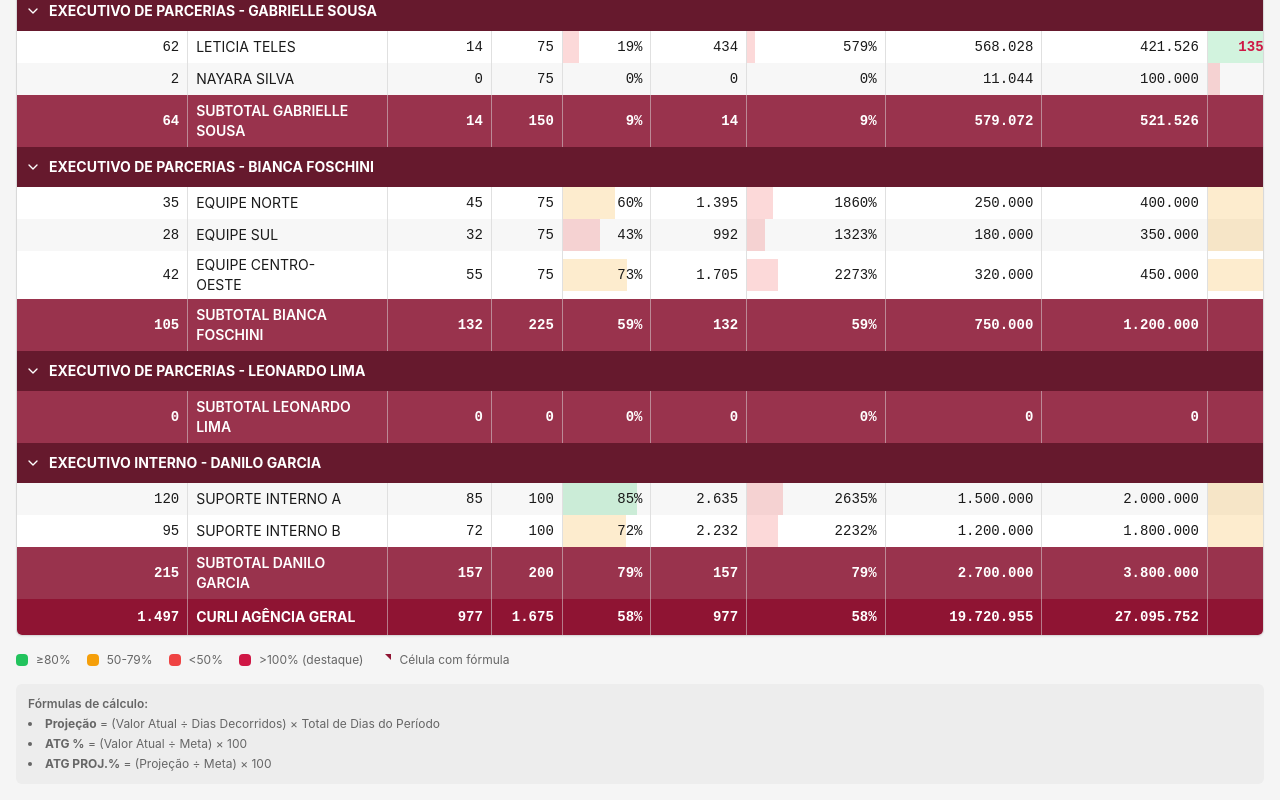
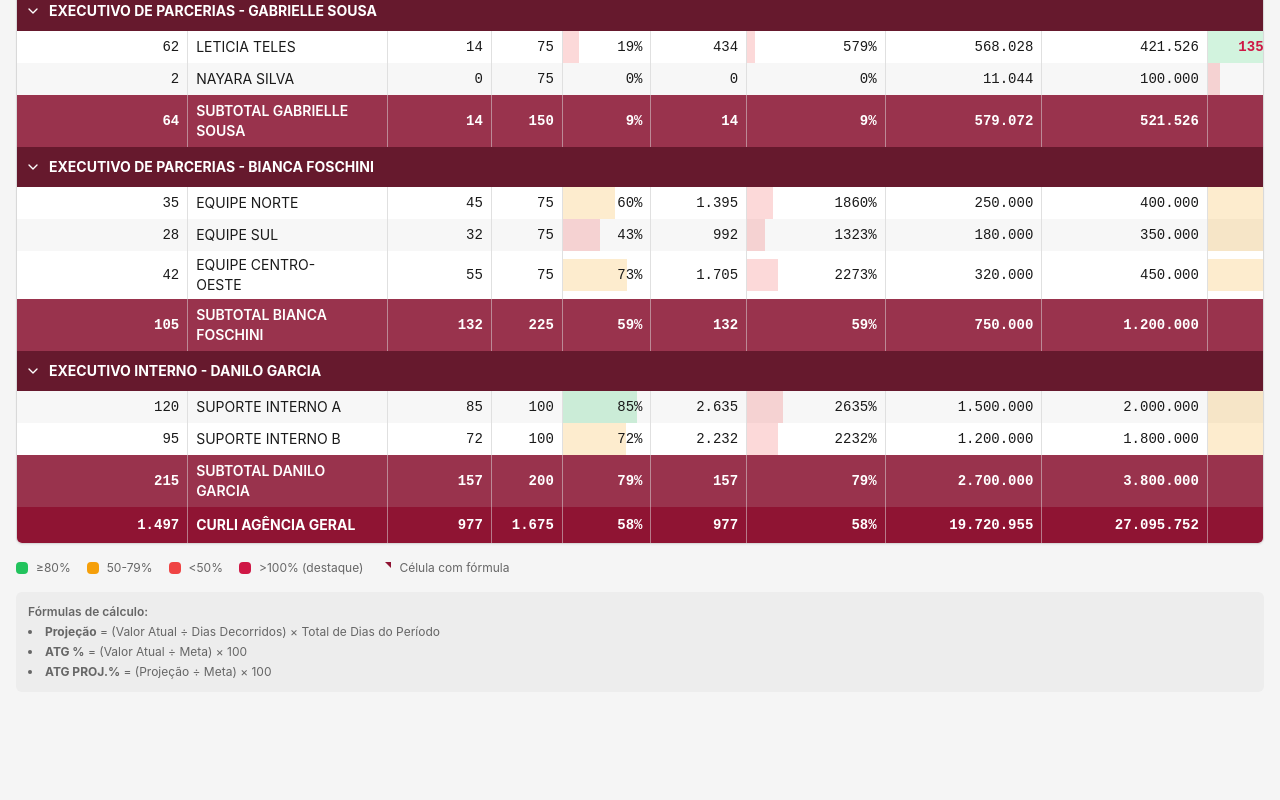
Before and after one commit to riquelmyrr71/smart-metrics-board, a React (Vite) app: page / in a window 1280 px wide. Shown: the part 921-1721 px from the top of the page. After the commit the page ends 1629 px from the top, so only its background shows below. Built offline with nearby package versions, Linux system fonts and the light colour scheme; the HTML template or start-up script is replaced by a standard one.

Commit message:
Reverted to commit 828c6b0bb6791a0ea5c70fc79c3234d802b55836

```diff
--- a/src/data/dashboardData.ts
+++ b/src/data/dashboardData.ts
@@ -570,7 +570,7 @@ const section5Rows: Row[] = [
   },
 ];
 
-// Section 6: EXECUTIVO DE PARCERIAS - LEONARDO LIMA
+// Section 6: EXECUTIVO INTERNO - DANILO GARCIA
 const section6Rows: Row[] = [
   {
     id: 'section6-header',
@@ -578,47 +578,14 @@ const section6Rows: Row[] = [
     order: 50,
     sectionId: 'section6',
     cells: {
-      team: createCell('section6-header', 'team', 'EXECUTIVO DE PARCERIAS - LEONARDO LIMA'),
-    },
-  },
-  {
-    id: 'subtotal6',
-    type: 'subtotal',
-    order: 59,
-    sectionId: 'section6',
-    cells: {
-      streamers: createCell('subtotal6', 'streamers', 0, 'number'),
-      team: createCell('subtotal6', 'team', 'SUBTOTAL LEONARDO LIMA', 'text'),
-      rec_atual: createCell('subtotal6', 'rec_atual', 0, 'number'),
-      meta_rec: createCell('subtotal6', 'meta_rec', 0, 'number'),
-      atg_percent: createCell('subtotal6', 'atg_percent', 0, 'percentage'),
-      proj_rec: createCell('subtotal6', 'proj_rec', 0, 'number'),
-      atg_proj_rec: createCell('subtotal6', 'atg_proj_rec', 0, 'percentage'),
-      diamantes_atuais: createCell('subtotal6', 'diamantes_atuais', 0, 'currency'),
-      meta_diamantes: createCell('subtotal6', 'meta_diamantes', 0, 'currency'),
-      atg_dima: createCell('subtotal6', 'atg_dima', 0, 'percentage'),
-      proj_dima: createCell('subtotal6', 'proj_dima', 0, 'currency'),
-      atg_proj_dima: createCell('subtotal6', 'atg_proj_dima', 0, 'percentage'),
-    },
-  },
-];
-
-// Section 7: EXECUTIVO INTERNO - DANILO GARCIA
-const section7Rows: Row[] = [
-  {
-    id: 'section7-header',
-    type: 'section-header',
-    order: 60,
-    sectionId: 'section7',
-    cells: {
-      team: createCell('section7-header', 'team', 'EXECUTIVO INTERNO - DANILO GARCIA'),
+      team: createCell('section6-header', 'team', 'EXECUTIVO INTERNO - DANILO GARCIA'),
     },
   },
   {
     id: 'row19',
     type: 'data',
-    order: 61,
-    sectionId: 'section7',
+    order: 51,
+    sectionId: 'section6',
     cells: {
       streamers: createCell('row19', 'streamers', 120, 'number'),
       team: createCell('row19', 'team', 'SUPORTE INTERNO A', 'text'),
@@ -637,8 +604,8 @@ const section7Rows: Row[] = [
   {
     id: 'row20',
     type: 'data',
-    order: 62,
-    sectionId: 'section7',
+    order: 52,
+    sectionId: 'section6',
     cells: {
       streamers: createCell('row20', 'streamers', 95, 'number'),
       team: createCell('row20', 'team', 'SUPORTE INTERNO B', 'text'),
@@ -655,23 +622,23 @@ const section7Rows: Row[] = [
     },
   },
   {
-    id: 'subtotal7',
+    id: 'subtotal6',
     type: 'subtotal',
-    order: 69,
-    sectionId: 'section7',
+    order: 59,
+    sectionId: 'section6',
     cells: {
-      streamers: createCell('subtotal7', 'streamers', 215, 'number'),
-      team: createCell('subtotal7', 'team', 'SUBTOTAL DANILO GARCIA', 'text'),
-      rec_atual: createCell('subtotal7', 'rec_atual', 157, 'number'),
-      meta_rec: createCell('subtotal7', 'meta_rec', 200, 'number'),
-      atg_percent: createCell('subtotal7', 'atg_percent', 0.79, 'percentage'),
-      proj_rec: createCell('subtotal7', 'proj_rec', 157, 'number'),
-      atg_proj_rec: createCell('subtotal7', 'atg_proj_rec', 0.79, 'percentage'),
-      diamantes_atuais: createCell('subtotal7', 'diamantes_atuais', 2700000, 'currency'),
-      meta_diamantes: createCell('subtotal7', 'meta_diamantes', 3800000, 'currency'),
-      atg_dima: createCell('subtotal7', 'atg_dima', 0.71, 'percentage'),
-      proj_dima: createCell('subtotal7', 'proj_dima', 2700000, 'currency'),
-      atg_proj_dima: createCell('subtotal7', 'atg_proj_dima', 0.71, 'percentage'),
+      streamers: createCell('subtotal6', 'streamers', 215, 'number'),
+      team: createCell('subtotal6', 'team', 'SUBTOTAL DANILO GARCIA', 'text'),
+      rec_atual: createCell('subtotal6', 'rec_atual', 157, 'number'),
+      meta_rec: createCell('subtotal6', 'meta_rec', 200, 'number'),
+      atg_percent: createCell('subtotal6', 'atg_percent', 0.79, 'percentage'),
+      proj_rec: createCell('subtotal6', 'proj_rec', 157, 'number'),
+      atg_proj_rec: createCell('subtotal6', 'atg_proj_rec', 0.79, 'percentage'),
+      diamantes_atuais: createCell('subtotal6', 'diamantes_atuais', 2700000, 'currency'),
+      meta_diamantes: createCell('subtotal6', 'meta_diamantes', 3800000, 'currency'),
+      atg_dima: createCell('subtotal6', 'atg_dima', 0.71, 'percentage'),
+      proj_dima: createCell('subtotal6', 'proj_dima', 2700000, 'currency'),
+      atg_proj_dima: createCell('subtotal6', 'atg_proj_dima', 0.71, 'percentage'),
     },
   },
 ];
@@ -700,5 +667,5 @@ const totalRow: Row = {
 export const initialDashboardData = {
   columns,
   columnGroups,
-  rows: [...section1Rows, ...section2Rows, ...section3Rows, ...section4Rows, ...section5Rows, ...section6Rows, ...section7Rows, totalRow],
+  rows: [...section1Rows, ...section2Rows, ...section3Rows, ...section4Rows, ...section5Rows, ...section6Rows, totalRow],
 };
```
